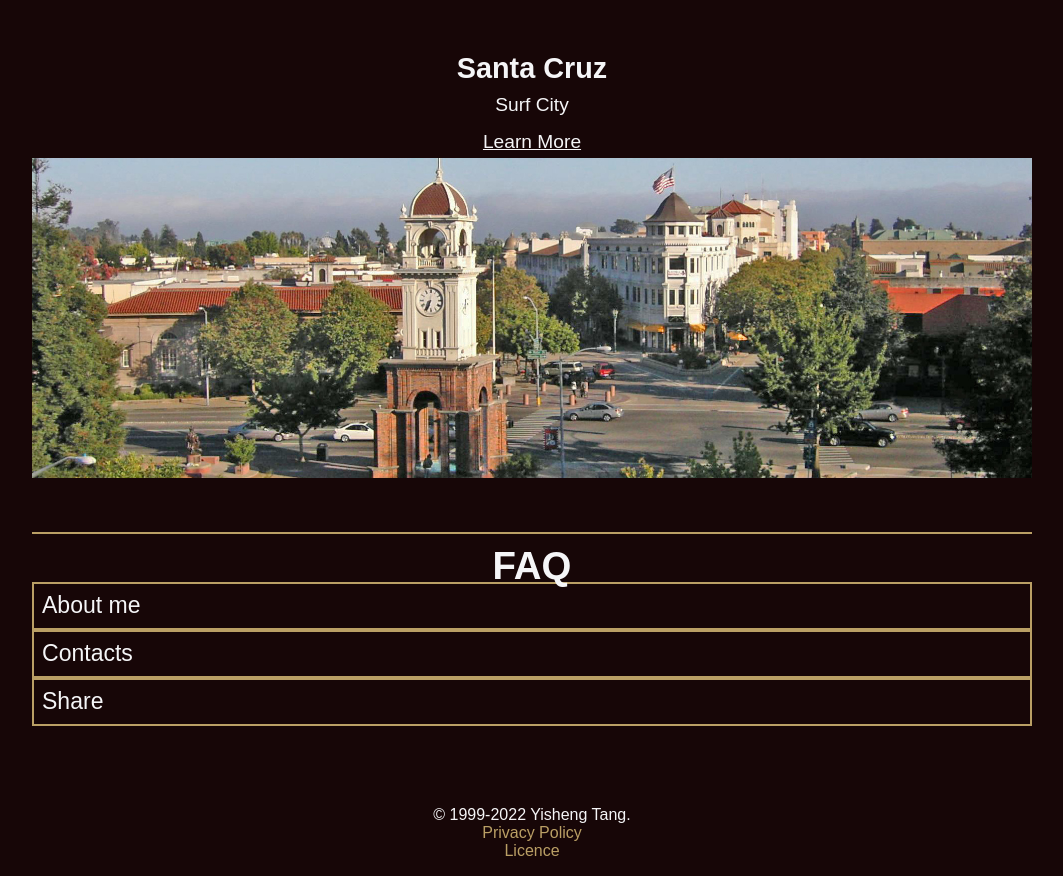
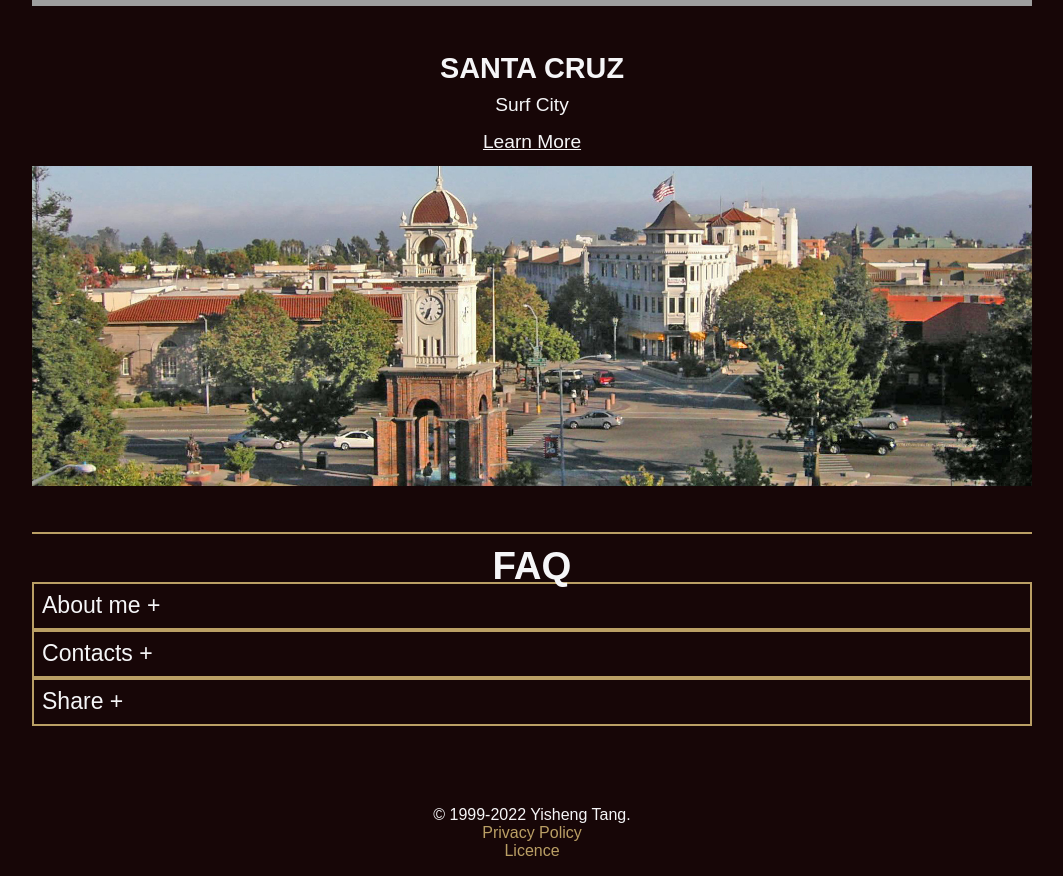
Before and after one commit to tangyisheng2/INFO6150-archive, a React (Create React App) app in the folder work/final/final/: page / in a window 1280 px wide. Shown: the part 1160-2036 px from the top of the page, without its empty margins (108-1171 px from the left). Built offline with nearby package versions, Linux system fonts and the light colour scheme; grey boxes are pictures that could not be loaded.

Commit message:
style: <Home> add indicator for accordion

```diff
--- a/work/final/final/src/componeents/Accordion.jsx
+++ b/work/final/final/src/componeents/Accordion.jsx
@@ -15,7 +15,7 @@ function Accordion({ data }) {
                                 about: !expandedAccordion['about'],
                             })
                         }
-                        className="home-accordion__title"
+                        className={`home-accordion__title ${!expandedAccordion['about'] ? 'collapse' : 'expand'}`}
                     >
                         About me
                     </button>
@@ -45,7 +45,7 @@ function Accordion({ data }) {
                     }
                     className="home-accordion__item"
                 >
-                    <button className="home-accordion__title">Contacts</button>
+                    <button className={`home-accordion__title ${!expandedAccordion['contact'] ? 'collapse' : 'expand'}`}>Contacts</button>
                     <div
                         className={`home-accordion-item__body ${
                             !expandedAccordion['contact'] ? 'hide' : ''
@@ -62,7 +62,7 @@ function Accordion({ data }) {
                                 share: !expandedAccordion['share'],
                             })
                         }
-                        className="home-accordion__title"
+                        className={`home-accordion__title ${!expandedAccordion['share'] ? 'collapse' : 'expand'}`}
                     >
                         Share
                     </button>
--- a/work/final/final/src/componeents/HomeDisplayBlock.jsx
+++ b/work/final/final/src/componeents/HomeDisplayBlock.jsx
@@ -14,6 +14,7 @@ function HomeDisplayBlock({
                 <a
                     onClick={() => setShowingPage(title)}
                     href={`#/location/${title}`}
+                    className='home-display-block__link'
                 >
                     Learn More
                 </a>
--- a/work/final/final/src/css/home.css
+++ b/work/final/final/src/css/home.css
@@ -86,9 +86,30 @@
     text-align: center;
 }
 
+.home-display-block__title {
+    text-transform: uppercase;
+}
+
 .home-display-block__description {
     width: 100%;
     text-align: center;
+}
+
+.home-display-block__link {
+    display: block;
+    margin-bottom: 0.5rem;
+}
+
+.home-accordion__title.expand::after {
+    margin-left: auto;
+    text-align: right;
+    content: " –";
+    color: var(--font-color);
+}
+
+.home-accordion__title.collapse::after {
+    content: " +";
+    color: var(--font-color);
 }
 
 .preview__image {
```
